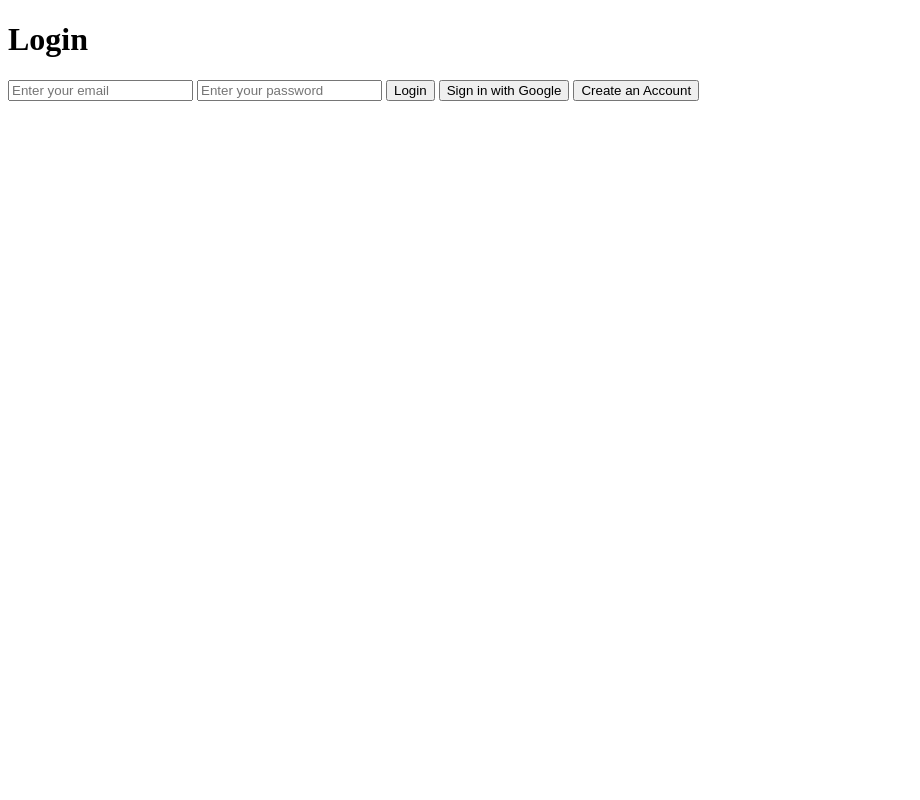
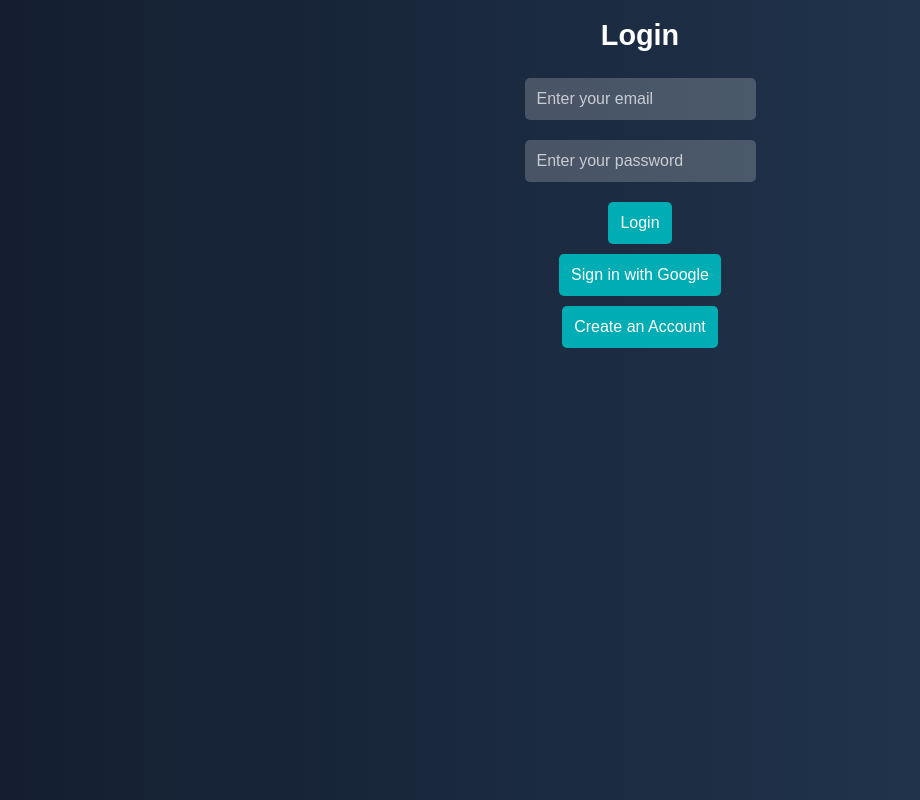
Before and after one commit to nikhil-bck-lt/EnergyLogger, a website: page public/login.html in a window 1280 px wide. Shown: the whole page, without its empty margins (0-920 px from the left). Drawn offline with Linux system fonts and the light colour scheme.

Commit message:
more styling

```diff
--- a/public/css/dashboard.css
+++ b/public/css/dashboard.css
@@ -1,7 +1,8 @@
 body {
-    font-family: Arial, sans-serif;
+    font-family: 'Poppins', sans-serif;
     display: flex;
     justify-content: center;
+    flex-direction: column;
     align-items: center;
     height: 100vh;
     background: #121212;
@@ -12,14 +13,19 @@ body {
 .container {
     background: #1e1e1e;
     padding: 2rem;
-    border-radius: 10px;
+    border-radius: 12px;
     box-shadow: 0px 4px 10px rgba(0, 0, 0, 0.3);
+    justify-content: center;
     text-align: center;
     width: 400px;
+    backdrop-filter: blur(10px);
 }
 
 h1 {
-    margin-bottom: 1rem;
+    margin-bottom: 2rem;
+    font-size: 1.8rem;
+    justify-content: center;
+    text-align: center;
 }
 
 p {
@@ -29,8 +35,51 @@ p {
 
 button {
     width: 100%;
-    background: #e63946;
+    background: #555555;
     color: white;
-    padding: 10px;
+    padding: 12px;
     border: none;
-    border-radius:
+    border-radius: 5px;
+    cursor: pointer;
+    justify-content: center;
+    width: auto;
+    padding: 8px 16px;
+    display: inline-block;
+    margin-top: 10px;
+    font-size: 1rem;
+    transition: 0.3s;
+}
+
+.card-container {
+    display: flex;
+    gap: 20px;
+    margin: 20px 0;
+}
+.card {
+    border: 1px solid #ccc;
+    border-radius: 8px;
+    padding: 20px;
+    text-align: center;
+    box-shadow: 0 4px 6px rgba(0, 0, 0, 0.1);
+    flex: 1;
+}
+.card h3 {
+    margin-bottom: 10px;
+    font-size: 1.2em;
+}
+.card p {
+    font-size: 1.5em;
+    font-weight: bold;
+}
+
+button:hover {
+    background: #d62839;
+    transform: scale(1.05);
+    justify-content: center;
+}
+
+span {
+    font-weight: bold;
+    justify-content: center;
+    color: #f4a261;
+}
--- /dev/null
+++ b/public/css/login.css
@@ -0,0 +1,63 @@
+/* */ body {
+    font-family: 'Poppins', sans-serif;
+    display: flex;
+    flex-direction: column;
+    align-items: center;
+    background: linear-gradient(to right, #141E30, #243B55);
+    margin: 0;
+}
+
+.container {
+    background: rgba(255, 255, 255, 0.1);
+    padding: 2.5rem;
+    border-radius: 12px;
+    box-shadow: 0px 4px 15px rgba(0, 0, 0, 0.3);
+    text-align: center;
+    width: 350px;
+    backdrop-filter: blur(10px);
+}
+
+h1 {
+    margin-bottom: 1rem;
+    color: white;
+    font-size: 1.8rem;
+}
+
+input {
+    padding: 12px;
+    margin: 10px 0;
+    border: none;
+    border-radius: 5px;
+    background: rgba(255, 255, 255, 0.2);
+    color: white;
+    font-size: 1rem;
+}
+
+input::placeholder {
+    color: rgba(255, 255, 255, 0.7);
+}
+
+button {
+    background: #00ADB5;
+    color: white;
+    padding: 12px;
+    border: none;
+    border-radius: 5px;
+    cursor: pointer;
+    margin-top: 10px;
+    font-size: 1rem;
+    transition: 0.3s;
+}
+
+button:hover {
+    background: #007B7F;
+    transform: scale(1.05);
+}
+/*
+a {
+    text-decoration: none;
+    color: #00ADB5;
+    display: block;
+    margin-top: 10px;
+    font-size: 0.9rem;
+} */
--- a/public/css/logn.css
+++ /dev/null
@@ -1,54 +0,0 @@
-body {
-    font-family: Arial, sans-serif;
-    display: flex;
-    justify-content: center;
-    align-items: center;
-    height: 100vh;
-    background: linear-gradient(to right, #0f2027, #203a43, #2c5364);
-    margin: 0;
-}
-
-.container {
-    background: white;
-    padding: 2rem;
-    border-radius: 10px;
-    box-shadow: 0px 4px 10px rgba(0, 0, 0, 0.2);
-    text-align: center;
-    width: 350px;
-}
-
-h1 {
-    margin-bottom: 1rem;
-    color: #333;
-}
-
-input {
-    width: 100%;
-    padding: 10px;
-    margin: 8px 0;
-    border: 1px solid #ddd;
-    border-radius: 5px;
-}
-
-button {
-    width: 100%;
-    background: #0f2027;
-    color: white;
-    padding: 10px;
-    border: none;
-    border-radius: 5px;
-    cursor: pointer;
-    margin-top: 10px;
-    transition: 0.3s ease;
-}
-
-button:hover {
-    background: #203a43;
-}
-
-a {
-    text-decoration: none;
-    color: #0f2027;
-    display: block;
-    margin-top: 10px;
-}
--- a/public/css/signup.css
+++ b/public/css/signup.css
@@ -1,9 +1,9 @@
 body {
     font-family: Arial, sans-serif;
     display: flex;
-    justify-content: center;
+    flex-direction: column;
     align-items: center;
-    height: 100vh;
+    justify-content: row;
     background: linear-gradient(to right, #6a11cb, #2575fc);
     margin: 0;
 }
@@ -17,28 +17,24 @@ body {
     width: 350px;
 }
 
-h1 {
-    margin-bottom: 1rem;
-    color: #333;
-}
 
 input {
-    width: 100%;
-    padding: 10px;
-    margin: 8px 0;
+    padding: 12px;
+    margin: 10px 0;
     border: 1px solid #ddd;
     border-radius: 5px;
 }
 
 button {
-    width: 100%;
     background: #2575fc;
     color: white;
-    padding: 10px;
+    padding: 8px;
     border: none;
     border-radius: 5px;
     cursor: pointer;
     margin-top: 10px;
+    font-size: 1rem;
+    transition: 0.3s;
 }
 
 button:hover {
@@ -46,8 +42,9 @@ button:hover {
 }
 
 a {
-    text-decoration: none;
-    color: #2575fc;
+    text-decoration: underline;
+    color: #ffffff;
     display: block;
     margin-top: 10px;
+    text-align: center;
 }
--- a/public/js/auth.js
+++ b/public/js/auth.js
@@ -32,8 +32,10 @@ export function signInWithEmail() {
 
     signInWithEmailAndPassword(auth, email, password)
         .then(userCredential => {
+            const user = userCredential.user;
             alert("Login Successful!");
-            localStorage.setItem("userUID", userCredential.user.uid);
+            localStorage.setItem("userUID", user.uid);
+            localStorage.setItem("email", user.email); // Store user email
             window.location.href = "dashboard.html";
         })
         .catch(error => alert(error.message));
--- a/public/js/dashboard.js
+++ b/public/js/dashboard.js
@@ -58,8 +58,6 @@ export function logout() {
     signOut(auth)
         .then(() => {
             console.log("User successfully logged out"); // Debugging log
-            localStorage.removeItem("userUID");
-            console.log(userUID) // Clear stored data
             window.location.href = "login.html"; // Redirect to login page
         })
         .catch(error => {
```
Also changed, not shown: public/dashboard.html (+25 -5 lines), public/login.html (+40 -4 lines).
